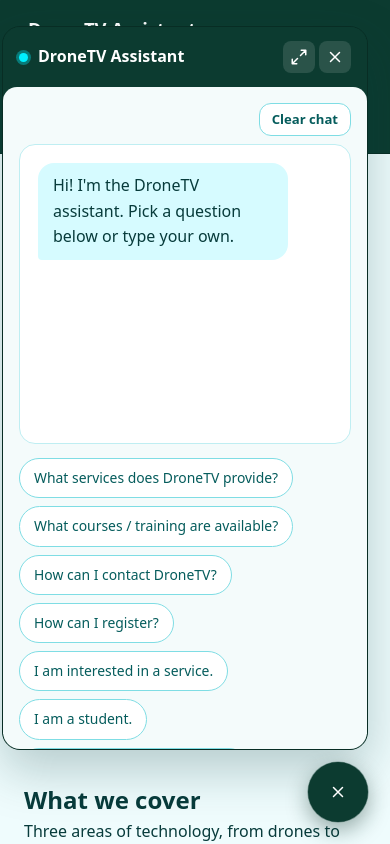
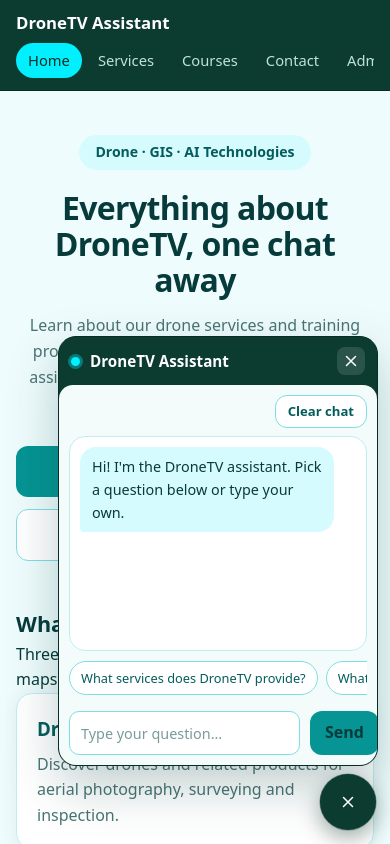
Before and after one commit to itsgauravk/FullStack_Chatbot_Task_Gaurav_Kumar, a React (Vite) app in the folder frontend/: page / in a window 390 px wide. Both pictures are taken after a click on the button "Open chat". Shown: the top 844 px of the page. Built offline with nearby package versions, Linux system fonts and the light colour scheme; no server answers.

Commit message:
Improve mobile layout and compact chat window

```diff
--- a/frontend/src/components/ChatPanel.tsx
+++ b/frontend/src/components/ChatPanel.tsx
@@ -46,7 +46,7 @@
   const [sending, setSending] = useState(false);
   const [typing, setTyping] = useState(false);
   const timer = useRef<number | undefined>(undefined);
-  const endRef = useRef<HTMLDivElement>(null);
+  const boxRef = useRef<HTMLDivElement>(null);
   const { messages, flow } = state;
   const busy = sending || typing;
 
@@ -59,7 +59,7 @@
   }, [state]);
 
   useEffect(() => {
-    endRef.current?.scrollIntoView({ behavior: "smooth", block: "nearest" });
+    const el = boxRef.current; if (el) el.scrollTop = el.scrollHeight;
   }, [state, typing, sending]);
 
   useEffect(() => () => window.clearTimeout(timer.current), []);
@@ -231,7 +231,7 @@
         </button>
       </div>
 
-      <div className="chat-box">
+      <div className="chat-box" ref={boxRef}>
         {messages.map((m) => (
           <div key={m.id} className={`msg msg-${m.role}`}>
             <div className="bubble">{m.text}</div>
@@ -246,7 +246,6 @@
             </div>
           </div>
         )}
-        <div ref={endRef} />
       </div>
 
       <div className="quick-replies">
--- a/frontend/src/index.css
+++ b/frontend/src/index.css
@@ -1370,3 +1370,249 @@
       0 0 0 12px rgba(12, 59, 48, 0);
   }
 }
+
+/* ---------- Roomier chat window ---------- */
+.chat-compact .chat-box {
+  height: 380px;
+}
+
+.chat-compact .quick-replies {
+  flex-wrap: nowrap;
+  overflow-x: auto;
+  padding-bottom: 6px;
+  margin: 10px 0;
+}
+
+.chat-compact .chip {
+  flex: 0 0 auto;
+  white-space: nowrap;
+}
+
+.widget-panel {
+  max-height: calc(100vh - 110px);
+}
+
+/* ---------- Chat window always fits the screen ---------- */
+.widget-panel {
+  height: min(620px, calc(100vh - 110px));
+  max-height: none;
+}
+
+.widget-panel.maximized {
+  height: calc(100vh - 110px);
+}
+
+.widget-panel .widget-body {
+  display: flex;
+  flex-direction: column;
+  overflow: hidden;
+}
+
+.widget-panel .chat-compact {
+  flex: 1;
+  min-height: 0;
+  display: flex;
+  flex-direction: column;
+}
+
+.widget-panel .chat-compact .chat-box,
+.widget-panel.maximized .chat-box {
+  flex: 1;
+  height: auto;
+  min-height: 0;
+}
+
+.widget-panel .chat-compact .chat-header,
+.widget-panel .chat-compact .quick-replies,
+.widget-panel .chat-compact .chat-input {
+  flex-shrink: 0;
+}
+
+/* ---------- Phone layout ---------- */
+@media (max-width: 640px) {
+  .navbar {
+    padding: 10px 16px;
+    gap: 6px;
+  }
+
+  .brand {
+    font-size: 1.05rem;
+  }
+
+  /* Menu links sit in one row that scrolls sideways instead of wrapping */
+  .nav-links {
+    width: 100%;
+    flex-wrap: nowrap;
+    overflow-x: auto;
+    padding-bottom: 2px;
+    scrollbar-width: none;
+  }
+
+  .nav-links::-webkit-scrollbar {
+    display: none;
+  }
+
+  .nav-links a {
+    flex: 0 0 auto;
+    padding: 6px 12px;
+    font-size: 0.92rem;
+  }
+
+  .page {
+    padding: 24px 16px;
+  }
+
+  .page h1 {
+    font-size: 1.6rem;
+  }
+
+  .hero {
+    padding: 44px 16px 28px;
+  }
+
+  .hero h1 {
+    font-size: 2rem;
+  }
+
+  .hero-text {
+    font-size: 1rem;
+  }
+
+  .hero-actions {
+    flex-direction: column;
+    align-items: stretch;
+  }
+
+  .hero-actions .btn {
+    text-align: center;
+  }
+
+  .section {
+    padding-top: 18px;
+    padding-bottom: 18px;
+  }
+
+  .section-title {
+    font-size: 1.35rem;
+  }
+
+  .card {
+    padding: 20px;
+  }
+
+  .page-narrow > .form {
+    padding: 18px;
+  }
+
+  .cta-band {
+    padding: 22px 20px;
+  }
+
+  .cta-band .btn {
+    width: 100%;
+    text-align: center;
+  }
+
+  .toolbar {
+    flex-direction: column;
+  }
+
+  .toolbar input,
+  .toolbar select {
+    width: 100%;
+  }
+
+  .details {
+    grid-template-columns: 1fr;
+    gap: 2px;
+  }
+
+  .details dd {
+    margin-bottom: 10px;
+  }
+
+  .modal {
+    padding: 18px;
+  }
+
+  /* Chat window fills the phone screen */
+  .widget-panel,
+  .widget-panel.maximized {
+    right: 10px;
+    left: 10px;
+    bottom: 80px;
+    width: auto;
+    height: calc(100vh - 100px);
+    height: calc(100dvh - 100px);
+  }
+
+  .widget-icon-btn[aria-label="Maximize chat"],
+  .widget-icon-btn[aria-label="Shrink chat"] {
+    display: none;
+  }
+
+  .widget-launcher {
+    right: 14px;
+    bottom: 14px;
+    width: 56px;
+    height: 56px;
+  }
+
+  .bubble {
+    max-width: 92%;
+  }
+}
+
+/* ---------- Compact chat window on phones ---------- */
+@media (max-width: 640px) {
+  .widget-panel,
+  .widget-panel.maximized {
+    left: auto;
+    right: 12px;
+    bottom: 78px;
+    width: min(320px, calc(100vw - 24px));
+    height: min(430px, 58vh);
+    height: min(430px, 58dvh);
+  }
+
+  .widget-head {
+    padding: 10px 12px;
+  }
+
+  .widget-title {
+    font-size: 0.95rem;
+  }
+
+  .widget-icon-btn {
+    width: 28px;
+    height: 28px;
+  }
+
+  .chat-compact {
+    padding: 10px;
+  }
+
+  .chat-compact .chat-box {
+    padding: 10px;
+    gap: 10px;
+  }
+
+  .chat-compact .bubble {
+    padding: 8px 12px;
+    font-size: 0.9rem;
+  }
+
+  .chat-compact .chip {
+    padding: 6px 11px;
+    font-size: 0.8rem;
+  }
+
+  .chat-compact .chat-input input {
+    padding: 9px 11px;
+    font-size: 0.9rem;
+  }
+
+  .chat-compact .chat-input .btn {
+    padding: 8px 14px;
+  }
+}
```
